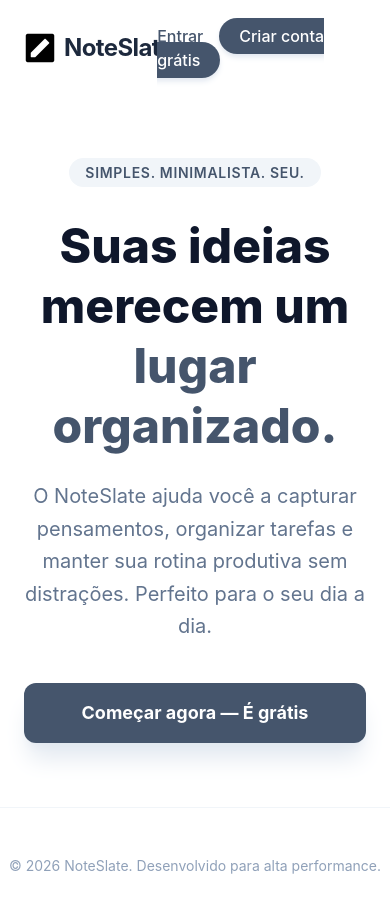
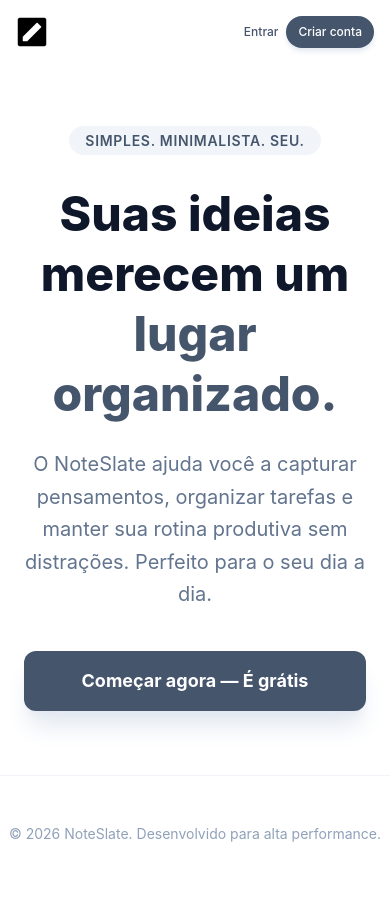
Before and after one commit to tiagocoutinho-ts/fullstack-notes, a React (Vite) app in the folder frontend/: page / in a window 390 px wide. Shown: the top 912 px of the page. Built offline with nearby package versions, Linux system fonts and the light colour scheme; no server answers.

Commit message:
Responsive layout for the navigation bar and correction in the login token capture.

```diff
--- a/frontend/src/components/NavBar/index.jsx
+++ b/frontend/src/components/NavBar/index.jsx
@@ -6,7 +6,9 @@ export function NavBar() {
     <Link to={"/"}>
       <div className="flex items-center gap-2">
         <img className="w-8" src={IconNote} alt="icon-note-slate" />
-        <span className="text-2xl font-bold text-slate-800 tracking-tight">NoteSlate</span>
+        <span className="text-xl sm:text-2xl font-bold text-slate-800 tracking-tight hidden min-[450px]:block">
+          NoteSlate
+        </span>
       </div>
     </Link>
   )
--- a/frontend/src/pages/LandingPage/index.jsx
+++ b/frontend/src/pages/LandingPage/index.jsx
@@ -16,7 +16,7 @@ export function LandingPage() {
             Authorization: `Bearer ${token}`
           }
         })
-        if(data.valid) {
+        if (data.valid) {
           navigate("/workspace")
         }
 
@@ -34,12 +34,23 @@ export function LandingPage() {
 
   return (
     <div className="min-h-screen bg-white font-sans">
-      <nav className="container mx-auto px-6 py-6 flex justify-between items-center">
-        <NavBar />
-        <div className="space-x-4">
-          <Link to={"/login"} className="text-slate-600 font-medium hover:text-slate-900 transition-colors">Entrar</Link>
-          <Link to={"/create-your-account"} className="bg-slate-600 hover:bg-slate-700 text-white px-5 py-2 rounded-full font-medium transition-all shadow-md shadow-slate-200">
-            Criar conta grátis
+      <nav className="container mx-auto px-4 py-4 flex flex-row justify-between items-center sm:px-6 sm:py-6">
+        <div className="flex-shrink-0">
+          <NavBar />
+        </div>
+        <div className="flex items-center gap-2 sm:gap-4 ml-2">
+          <Link
+            to={"/login"}
+            className="text-slate-600 font-medium hover:text-slate-900 transition-colors text-xs sm:text-base whitespace-nowrap"
+          >
+            Entrar
+          </Link>
+
+          <Link
+            to={"/create-your-account"}
+            className="bg-slate-600 hover:bg-slate-700 text-white px-3 py-2 rounded-full font-medium transition-all shadow-md shadow-slate-200 text-xs sm:text-base whitespace-nowrap"
+          >
+            Criar conta <span className="hidden xs:inline">grátis</span>
           </Link>
         </div>
       </nav>
--- a/frontend/src/pages/SignIn/index.jsx
+++ b/frontend/src/pages/SignIn/index.jsx
@@ -17,7 +17,8 @@ export function SignIn() {
     try {
       const formData = new FormData(e.target)
       const userData = Object.fromEntries(formData);
-      const { token } = await api.post("/login", userData)
+      const response = await api.post("/login", userData)
+      const { token } = response.data
       if (token) {
         localStorage.setItem("@NoteSlate:token", token)
         navigate("/workspace")
--- a/frontend/src/pages/SingUp/index.jsx
+++ b/frontend/src/pages/SingUp/index.jsx
@@ -16,8 +16,8 @@ export function SignUp() {
       const formData = new FormData(e.target)
       const userData = Object.fromEntries(formData);
 
-      const { token } = await api.post("/create-your-account", userData)
-
+      const response = await api.post("/create-your-account", userData)
+      const { token } = response.data
       if (token) {
         localStorage.setItem("@NoteSlate:token", data.token)
         navigate("/workspace")
```
